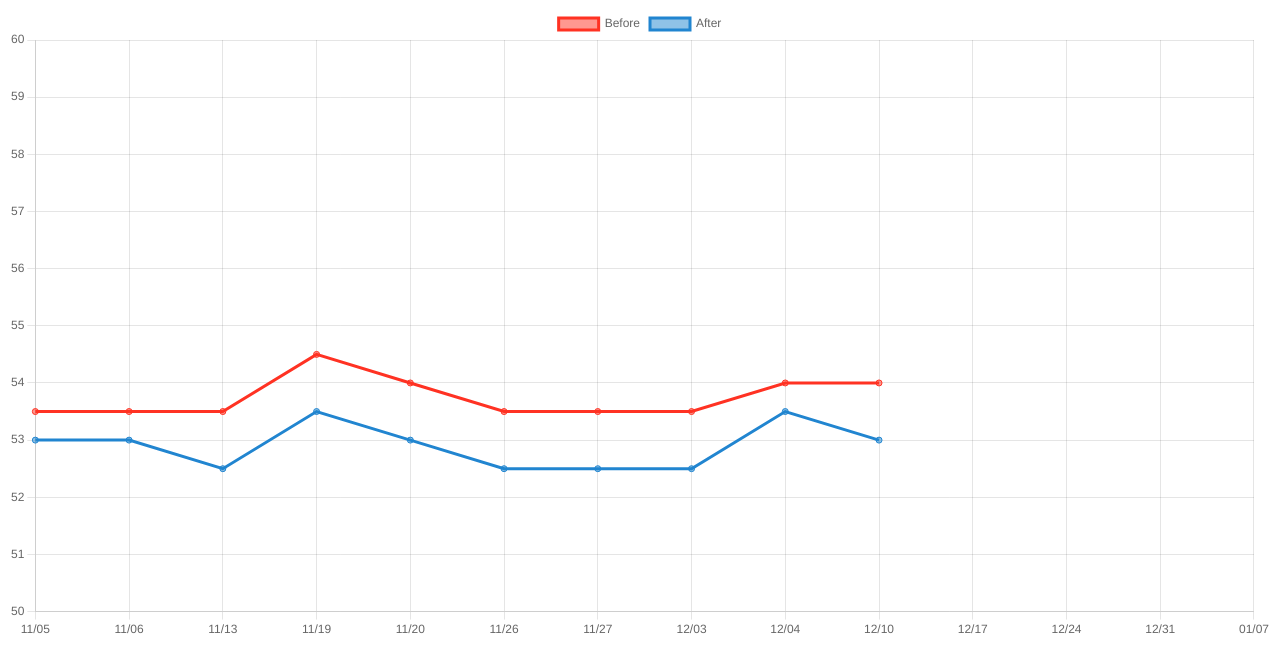
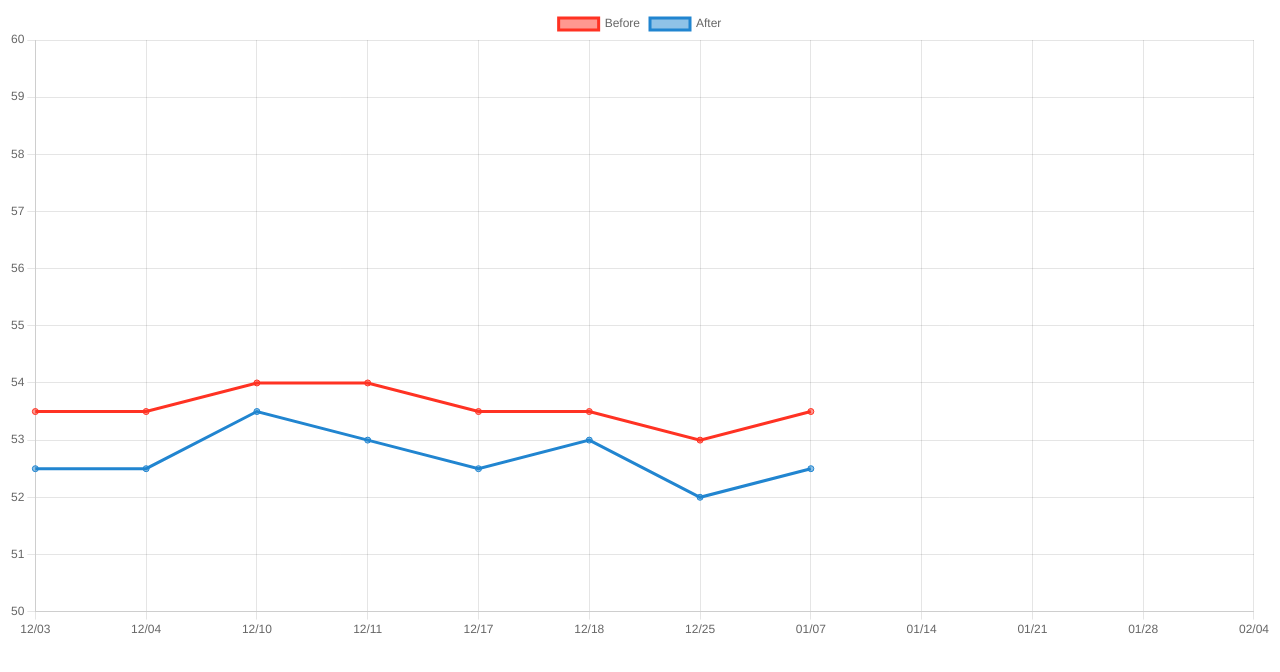
Before and after one commit to tamo2web3/myapp, a Next.js app: page /train/chartdata in a window 1280 px wide. Shown: the top 672 px of the page. Built offline with nearby package versions, Linux system fonts and the light colour scheme.

Commit message:
update training data

```diff
--- a/pages/train/chartdata.js
+++ b/pages/train/chartdata.js
@@ -35,9 +35,13 @@ class ChartShow extends Component {
 
   render () {
 
-    let actdays    = ['11/05','11/06','11/13','11/19','11/20', '11/26','11/27','12/03','12/04','12/10'];
-    let databefore = [53.5, 53.5, 53.5, 54.5, 54.0, 53.5, 53.5, 53.5, 54.0, 54.0];
-    let dataafter  = [53.0, 53.0, 52.5, 53.5, 53.0, 52.5, 52.5, 52.5, 53.5, 53.0];
+    // let actdays    = ['11/05','11/06','11/13','11/19','11/20', '11/26','11/27','12/03','12/04','12/10'];
+    // let databefore = [53.5, 53.5, 53.5, 54.5, 54.0, 53.5, 53.5, 53.5, 54.0, 54.0];
+    // let dataafter  = [53.0, 53.0, 52.5, 53.5, 53.0, 52.5, 52.5, 52.5, 53.5, 53.0];
+
+    let actdays    = ['12/03'	,'12/04','12/10','12/11','12/17', '12/18'	,'12/25','01/07'];
+    let databefore = [53.5		, 53.5	, 54.0	, 54.0	, 53.5	, 53.5		, 53.0	, 53.5	];
+    let dataafter  = [52.5		, 52.5	, 53.5	, 53.0	, 52.5	, 53.0		, 52.0	, 52.5	];
 
     let nowform = this.getafterndays(0);
 
```
Also changed, not shown: pages/train/indext.js (+6 -1 lines).
